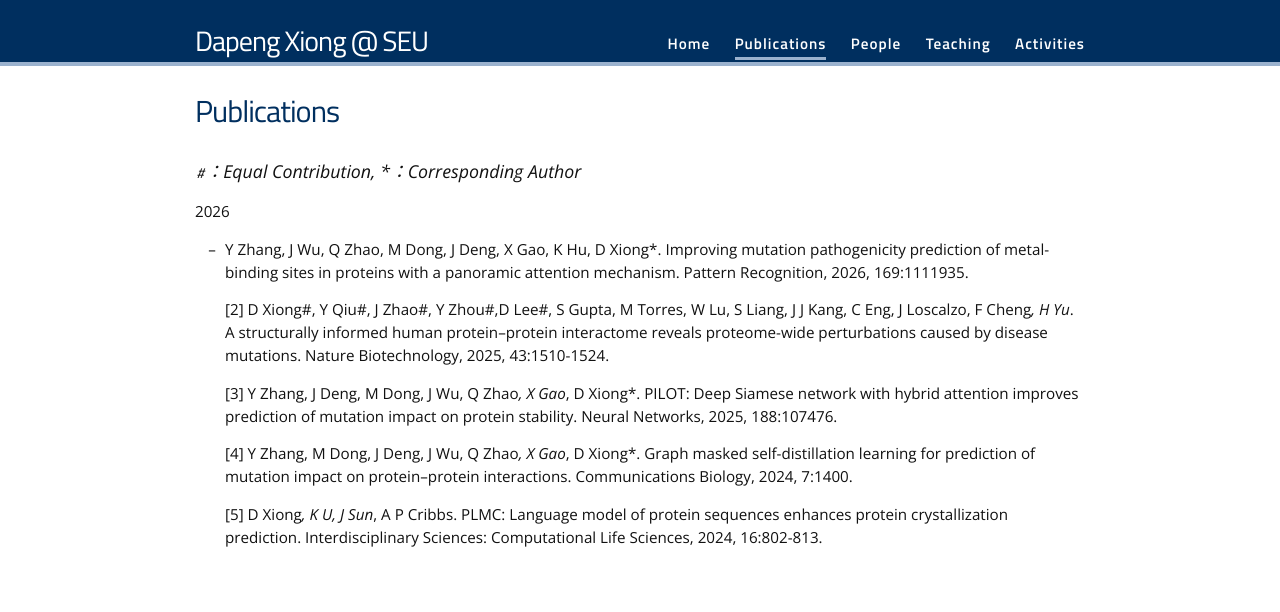
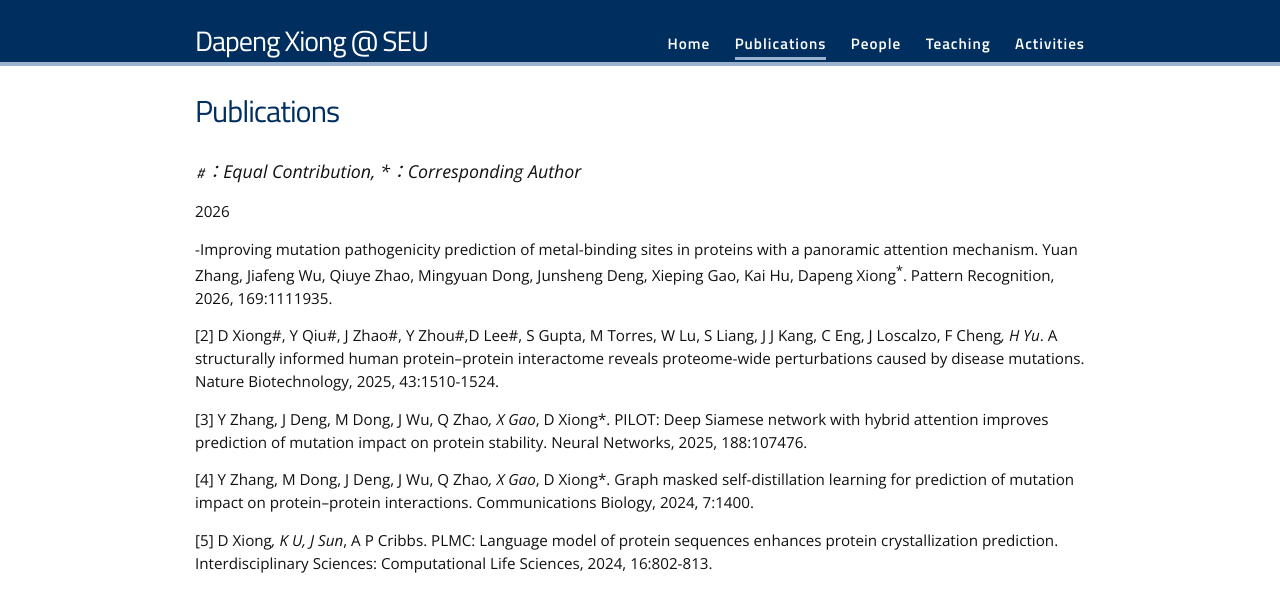
Before and after one commit to dapeng-xiong/dapeng-xiong.github.io, a Jekyll site: the page built from Publications.md, in a window 1280 px wide. Shown: the top 612 px of the page. Built offline with Jekyll 4.4.1, drawn with Linux system fonts in a browser that asks for light colours; nearby versions of some CDN libraries; some web fonts are replaced.

Commit message:
Update Publications.md

```diff
--- a/Publications.md
+++ b/Publications.md
@@ -10,7 +10,7 @@ active: Publications
 ### `#`：Equal Contribution, *：Corresponding Author
 #### 2026
 
-- Y Zhang, J Wu, Q Zhao, M Dong, J Deng, X Gao, K Hu, D Xiong*. Improving mutation pathogenicity prediction of metal-binding sites in proteins with a panoramic attention mechanism. Pattern Recognition, 2026, 169:1111935.
+-Improving mutation pathogenicity prediction of metal-binding sites in proteins with a panoramic attention mechanism. Yuan Zhang, Jiafeng Wu, Qiuye Zhao, Mingyuan Dong, Junsheng Deng, Xieping Gao, Kai Hu, Dapeng Xiong<sup>*</sup>. Pattern Recognition, 2026, 169:1111935.
 
   [2] D Xiong#, Y Qiu#, J Zhao#, Y Zhou#,D Lee#, S Gupta, M Torres, W Lu, S Liang, J J Kang, C Eng, J Loscalzo, F Cheng*, H Yu*. A structurally informed human protein–protein interactome reveals proteome-wide perturbations caused by disease mutations. Nature Biotechnology, 2025, 43:1510-1524.
 
```
